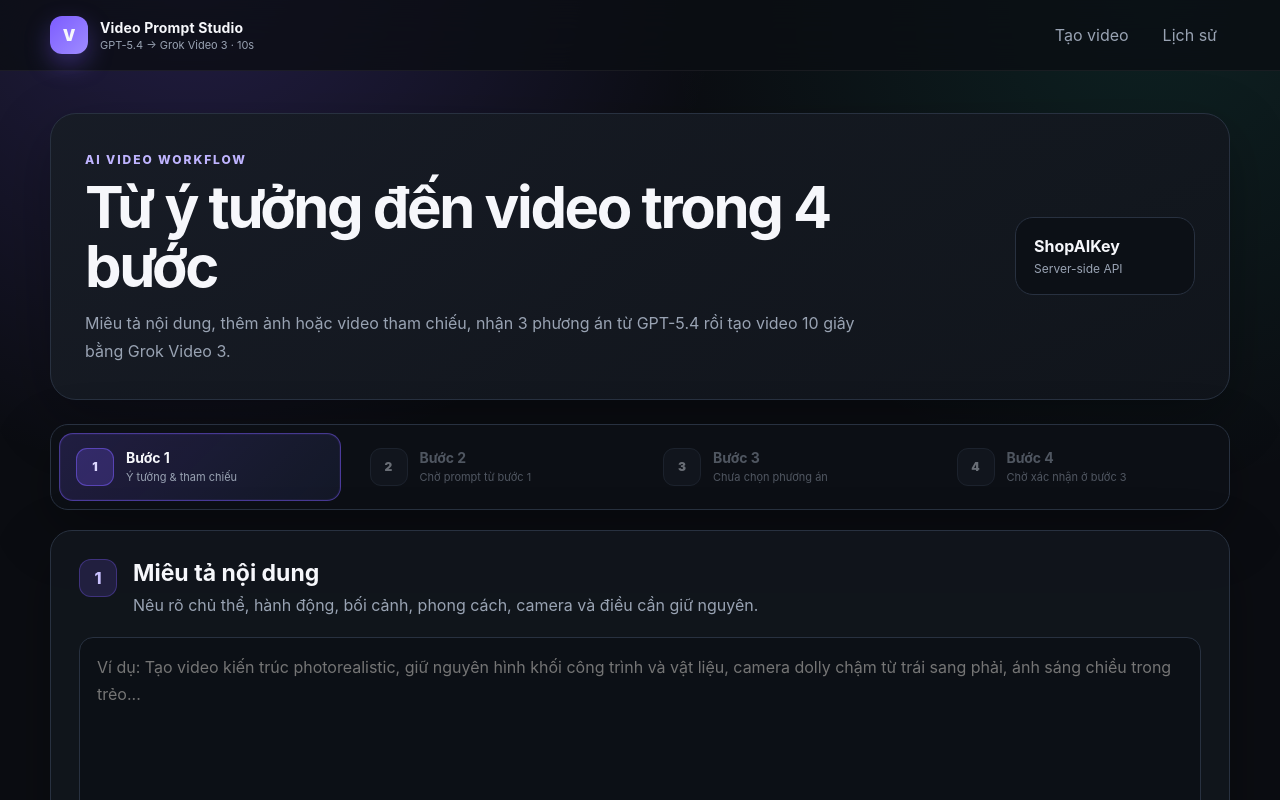
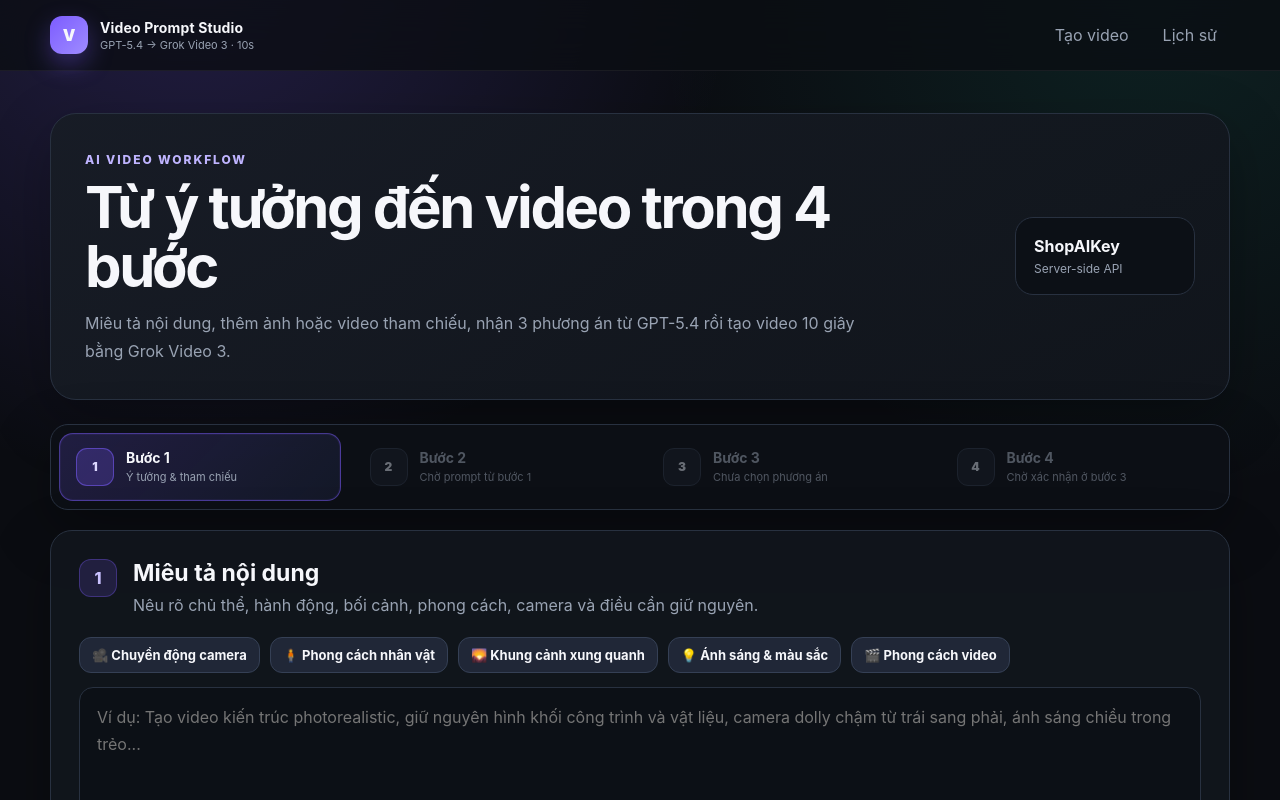
Before and after one commit to ducminh125/video-promt, a Next.js app: page / in a window 1280 px wide. Shown: the top 800 px of the page. Built offline with nearby package versions, Linux system fonts and the light colour scheme.

Commit message:
Add files via upload

```diff
--- a/app/globals.css
+++ b/app/globals.css
@@ -92,6 +92,16 @@ a { color: inherit; text-decoration: none; }
 .media-card strong { white-space: nowrap; overflow: hidden; text-overflow: ellipsis; font-size: 13px; }
 .media-card span { color: var(--muted); font-size: 12px; }
 
+.hint-buttons {
+  display: flex;
+  flex-wrap: wrap;
+  gap: 10px;
+  margin: 14px 0;
+}
+.hint-buttons .secondary-button {
+  padding: 9px 12px;
+  font-size: 13px;
+}
 .actions-row { display: flex; align-items: center; justify-content: space-between; gap: 16px; margin-top: 18px; }
 .muted { color: var(--muted); font-size: 13px; }
 .primary-button, .secondary-button {
--- a/components/HistoryClient.tsx
+++ b/components/HistoryClient.tsx
@@ -137,6 +137,9 @@ export default function HistoryClient() {
                   <a className="secondary-button link-button" href={item.video_url} target="_blank" rel="noreferrer">
                     Mở video gốc
                   </a>
+                  <a className="primary-button link-button" href={item.video_url} download>
+                    Tải video
+                  </a>
                 </div>
               ) : item.task_id ? (
                 <div className="task-line">
--- a/components/Studio.tsx
+++ b/components/Studio.tsx
@@ -38,6 +38,34 @@ export default function Studio() {
   const [activeTab, setActiveTab] = useState<WorkflowTab>('step-1');
   const [promptConfirmed, setPromptConfirmed] = useState(false);
   const inputRef = useRef<HTMLInputElement>(null);
+
+  const promptHints = [
+    {
+      label: '🎥 Chuyển động camera',
+      text: ' Chuyển động camera: slow dolly in, pan nhẹ, tracking shot mượt, góc quay điện ảnh.'
+    },
+    {
+      label: '🧍 Phong cách nhân vật',
+      text: ' Phong cách nhân vật: ngoại hình tự nhiên, biểu cảm rõ ràng, chuyển động chân thực, phong cách điện ảnh.'
+    },
+    {
+      label: '🌄 Khung cảnh xung quanh',
+      text: ' Khung cảnh: mô tả môi trường xung quanh, ánh sáng, thời tiết, chiều sâu không gian và các chi tiết nền.'
+    },
+    {
+      label: '💡 Ánh sáng & màu sắc',
+      text: ' Ánh sáng: cinematic lighting, màu sắc hài hòa, độ tương phản tự nhiên, chất lượng hình ảnh cao.'
+    },
+    {
+      label: '🎬 Phong cách video',
+      text: ' Phong cách video: cinematic, realistic, high detail, chuyển động tự nhiên, giống phim chuyên nghiệp.'
+    },
+  ];
+
+  function addPromptHint(text: string) {
+    invalidateDownstream();
+    setDescription((current) => `${current}${current.trim() ? '\\n' : ''}${text}`.trim());
+  }
 
   function invalidateDownstream() {
     if (!suggestions.length && !historyId && !videoState) return;
@@ -333,6 +361,19 @@ export default function Studio() {
           </div>
         </div>
 
+        <div className="hint-buttons">
+          {promptHints.map((hint) => (
+            <button
+              key={hint.label}
+              type="button"
+              className="secondary-button"
+              onClick={() => addPromptHint(hint.text)}
+            >
+              {hint.label}
+            </button>
+          ))}
+        </div>
+
         <textarea
           className="large-textarea"
           value={description}
```
